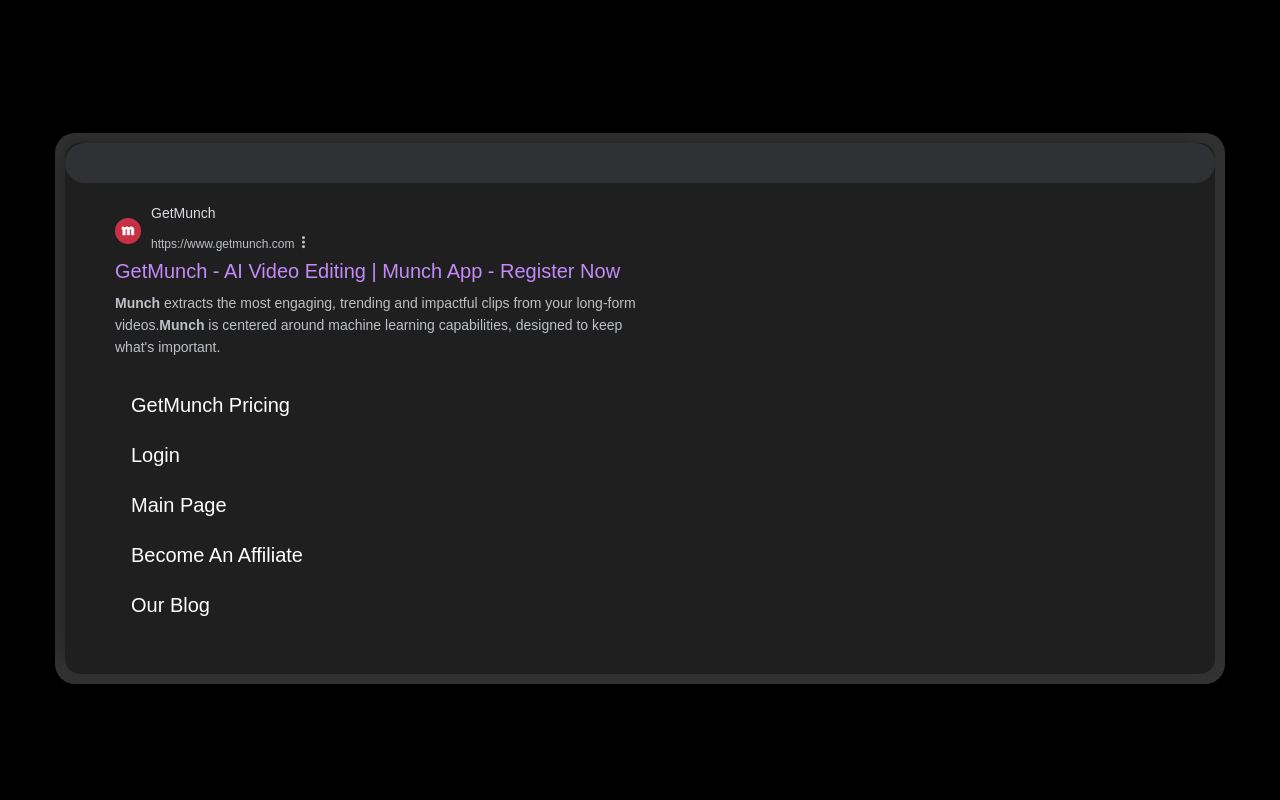
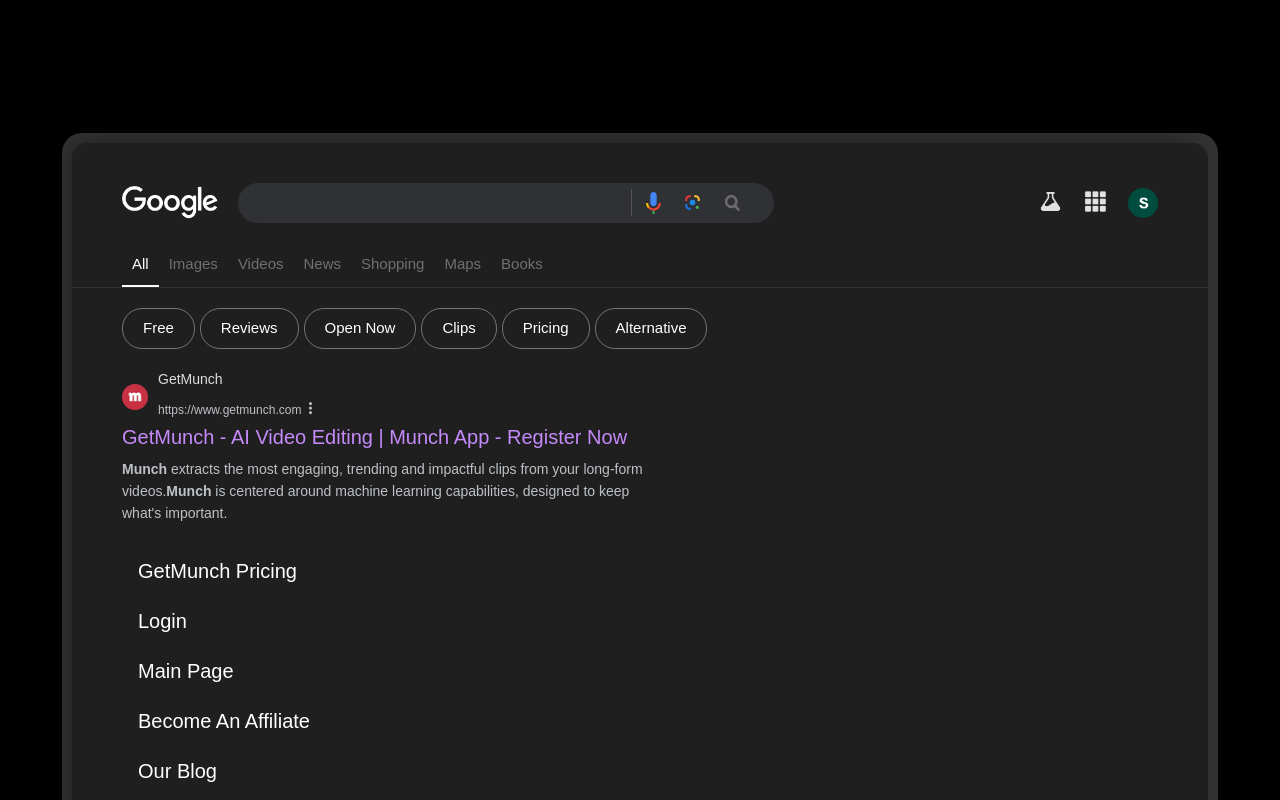
Before and after one commit to kirangit6/PPCCAIProject, a React (Create React App) app: page / in a window 1280 px wide. Shown: the part 720-1520 px from the top of the page. Built offline with nearby package versions, Linux system fonts and the light colour scheme.

Commit message:
Add files via upload

```diff
--- a/src/Pages/HomePage.js
+++ b/src/Pages/HomePage.js
@@ -295,152 +295,160 @@
 
         <section className="frame-image-sc bg-black space-mr">
           <AnimatedSection>
-            <div className="wrapper">
-              <div className="desktop_mockup">
-                <div className="google_interface">
-                  <div className="google_serach">
-                    <input type="text" className="google_serach_input" />
-                  </div>
-                  <div className="google_serach_result">
-                    <div className="serach_item">
-                      <div className="brand_logo_img">
-                        <img src="images/download.png" alt="" />
+            <div className="container">
+            <div class="wrapper">
+              <div class="desktop_mockup">
+                <div class="google_interface">
+                  <div class="header_area">
+                    <div class="header_ser">
+                      <div class="serach_wrapper">
+                        <div class="google_logo">
+                          <img src="images/Google_2015_logo.svg.png" alt="" height="40px"/>
+                        </div>
+                        <div class="google_serach">
+                          <div class="ser">
+                            <input type="text" class="google_serach_input"/>
+                              <div class="close d-none" >
+                                <svg focusable="false" xmlns="http://www.w3.org/2000/svg" viewBox="0 0 24 24"><path d="M19 6.41L17.59 5 12 10.59 6.41 5 5 6.41 10.59 12 5 17.59 6.41 19 12 13.41 17.59 19 19 17.59 13.41 12z"></path></svg>
+                              </div>
+                          </div>
+                          <div class="end_area">
+                            <button class=" goog_btn mic">
+                              <img src="images/Google_mic.svg" alt=""/>
+                            </button>
+                            <button class=" goog_btn lens">
+                              <img src="images/7123028_lens_google_icon.svg" alt=""/>
+                            </button>
+                            <button class=" goog_btn serch_ico">
+                              <img src="images/Vector_search_icon.svg.png" alt=""/>
+                            </button>
+                          </div>
+
+                        </div>
                       </div>
-                      <div className="brand_info">
-                        <div className="barnd_name">
-                          <h6>GetMunch</h6>
-                          <div className="link">
-                            <a
-                              href="https://www.getmunch.com"
-                              target="_blank"
-                              className="website_link"
-                            >
-                              https://www.getmunch.com
-                            </a>
-                            <a href="" className="modal_dot">
-                              <i className="bx bx-dots-vertical-rounded"></i>
-                            </a>
-                          </div>
+                      <div class="right ">
+                        <div class="search_labs">
+                          <img src="images/serachlabs.png" alt="" width="25px"/>
+                        </div>
+                        <div class="google_apps">
+                          <img src="images/186401_grid_icon.png" alt="" width="25px"/>
+
+                        </div>
+                        <div class="gmail">
+                          <img src="images/gamil.png" alt=""/>
                         </div>
                       </div>
                     </div>
-                    <div className="serach_result_main">
-                      <a
-                        href="https://www.getmunch.com/?everid=&oid=2&affid=45&source_id=munch&gad_source=1&gclid=CjwKCAjw5Ky1BhAgEiwA5jGujnDj13SG5uIE0xTl617SuBP3vYSLCBm1vr0jMR6uF-aQm83rxWE5xRoCpd0QAvD_BwE"
-                        className=""
-                        target="_blank"
-                      >
-                        <h1>
-                          {" "}
-                          GetMunch - AI Video Editing | Munch App - Register Now
-                        </h1>
+                    <div class="tabs">
+                      <div class="left_tabs">
+                        <button class="tab_btn active">All</button>
+                        <button class="tab_btn">Images</button>
+                        <button class="tab_btn">Videos</button>
+                        <button class="tab_btn">News</button>
+                        <button class="tab_btn">Shopping</button>
+                        <button class="tab_btn">Maps</button>
+                        <button class="tab_btn">Books</button>
+                        <button class="tab_btn d-none"> <span><i class='bx bx-dots-vertical-rounded'></i></span> More</button>
+                      </div>
+                      <div class="right_tabs d-none">
+                        <button class="tab_btn ">Tool</button>
+                      </div>
+                    </div>
+                  </div>
+                  <div class="capsul_tab">
+                    <button class="capsul">Free</button>
+                    <button class="capsul">Reviews</button>
+                    <button class="capsul">Open Now</button>
+                    <button class="capsul">Clips</button>
+                    <button class="capsul">Pricing</button>
+                    <button class="capsul">Alternative</button>
+                  </div>
+                  <div class="google_serach_result">
+                    <div class="serach_item">
+                      <div class="brand_logo_img">
+                        <img src="images/download.png" alt=""/>
+                      </div>
+                      <div class="brand_info">
+                        <div class="barnd_name">
+                          <h6>GetMunch</h6>
+                          <div class="link">
+                            <a href="https://www.getmunch.com" target="_blank" class="website_link">https://www.getmunch.com</a>
+                            <a href="" class="modal_dot"><i class='bx bx-dots-vertical-rounded' ></i></a>
+                          </div>
+
+                        </div>
+                      </div>
+                    </div>
+                    <div class="serach_result_main">
+
+                      <a href="https://www.getmunch.com/?everid=&oid=2&affid=45&source_id=munch&gad_source=1&gclid=CjwKCAjw5Ky1BhAgEiwA5jGujnDj13SG5uIE0xTl617SuBP3vYSLCBm1vr0jMR6uF-aQm83rxWE5xRoCpd0QAvD_BwE" class="" target="_blank">
+                        <h1>  GetMunch - AI Video Editing | Munch App - Register Now</h1>
                       </a>
 
-                      <p className="info">
-                        <span className="brand_name_highlisght">Munch</span>{" "}
-                        extracts the most engaging, trending and impactful clips
-                        from your long-form videos.
-                        <span className="brand_name_highlisght">Munch</span> is
-                        centered around machine learning capabilities, designed
-                        to keep what's important.
-                      </p>
+                      <p class="info"><span class="brand_name_highlisght">Munch</span> extracts the most engaging, trending and impactful clips from your long-form videos.
+                        <span class="brand_name_highlisght">Munch</span> is centered around machine learning capabilities, designed to keep what's important.</p>
                     </div>
-                    <div className="Ktlw8e">
-                      <div className="iCzAIb">
-                        <div className="d-flx">
-                          <a
-                            href="https://www.getmunch.com/?everid=&oid=2&affid=45&source_id=munch-pricing&gad_source=1&gclid=CjwKCAjw5Ky1BhAgEiwA5jGujvEvl46e6lRPJumAVHq3s3IGvPwjOdtBDxZykDHpcU9tw1d7DbP84xoCu_QQAvD_BwE"
-                            className=""
-                          >
+                    <div class="Ktlw8e">
+                      <div class="iCzAIb">
+                        <div class="d-flx">
+                          <a href="https://www.getmunch.com/?everid=&oid=2&affid=45&source_id=munch-pricing&gad_source=1&gclid=CjwKCAjw5Ky1BhAgEiwA5jGujvEvl46e6lRPJumAVHq3s3IGvPwjOdtBDxZykDHpcU9tw1d7DbP84xoCu_QQAvD_BwE" class="">
                             GetMunch Pricing
                           </a>
-                          <div className="icon d-none-icon">
-                            <i className="bx bx-chevron-right"></i>
-                          </div>
+                          <div class="icon d-none-icon"><i class='bx bx-chevron-right'></i></div>
                         </div>
-                        <p className="info d-none">
-                          Check Out The Pricing And Pick The Best Plan
-                        </p>
+                        <p class="info d-none">Check Out The Pricing And Pick The Best Plan</p>
                       </div>
                     </div>
-                    <div className="Ktlw8e">
-                      <div className="iCzAIb">
-                        <div className="d-flx">
-                          <a
-                            href="https://www.getmunch.com/?everid=&oid=2&affid=45&source_id=munch-pricing&gad_source=1&gclid=CjwKCAjw5Ky1BhAgEiwA5jGujvEvl46e6lRPJumAVHq3s3IGvPwjOdtBDxZykDHpcU9tw1d7DbP84xoCu_QQAvD_BwE"
-                            className=""
-                          >
+                    <div class="Ktlw8e">
+                      <div class="iCzAIb">
+                        <div class="d-flx">
+                          <a href="https://www.getmunch.com/?everid=&oid=2&affid=45&source_id=munch-pricing&gad_source=1&gclid=CjwKCAjw5Ky1BhAgEiwA5jGujvEvl46e6lRPJumAVHq3s3IGvPwjOdtBDxZykDHpcU9tw1d7DbP84xoCu_QQAvD_BwE" class="">
                             Login
                           </a>
-                          <div className="icon d-none-icon">
-                            <i className="bx bx-chevron-right"></i>
-                          </div>
+                          <div class="icon d-none-icon"><i class='bx bx-chevron-right'></i></div>
                         </div>
-                        <p className="info d-none">
-                          Enter the Required Details To Log In To Your Account.
-                        </p>
+                        <p class="info d-none">Enter the Required Details To Log In To Your Account.</p>
                       </div>
                     </div>
-                    <div className="Ktlw8e">
-                      <div className="iCzAIb">
-                        <div className="d-flx">
-                          <a
-                            href="https://www.getmunch.com/?everid=&oid=2&affid=45&source_id=munch-pricing&gad_source=1&gclid=CjwKCAjw5Ky1BhAgEiwA5jGujvEvl46e6lRPJumAVHq3s3IGvPwjOdtBDxZykDHpcU9tw1d7DbP84xoCu_QQAvD_BwE"
-                            className=""
-                          >
+                    <div class="Ktlw8e">
+                      <div class="iCzAIb">
+                        <div class="d-flx">
+                          <a href="https://www.getmunch.com/?everid=&oid=2&affid=45&source_id=munch-pricing&gad_source=1&gclid=CjwKCAjw5Ky1BhAgEiwA5jGujvEvl46e6lRPJumAVHq3s3IGvPwjOdtBDxZykDHpcU9tw1d7DbP84xoCu_QQAvD_BwE" class="">
                             Main Page
                           </a>
-                          <div className="icon d-none-icon">
-                            <i className="bx bx-chevron-right"></i>
-                          </div>
+                          <div class="icon d-none-icon"><i class='bx bx-chevron-right'></i></div>
                         </div>
-                        <p className="info d-none">
-                          Get To Know Us And Find Out More
-                        </p>
+                        <p class="info d-none">Get To Know Us And Find Out More</p>
                       </div>
                     </div>
-                    <div className="Ktlw8e">
-                      <div className="iCzAIb">
-                        <div className="d-flx">
-                          <a
-                            href="https://www.getmunch.com/?everid=&oid=2&affid=45&source_id=munch-pricing&gad_source=1&gclid=CjwKCAjw5Ky1BhAgEiwA5jGujvEvl46e6lRPJumAVHq3s3IGvPwjOdtBDxZykDHpcU9tw1d7DbP84xoCu_QQAvD_BwE"
-                            className=""
-                          >
+                    <div class="Ktlw8e">
+                      <div class="iCzAIb">
+                        <div class="d-flx">
+                          <a href="https://www.getmunch.com/?everid=&oid=2&affid=45&source_id=munch-pricing&gad_source=1&gclid=CjwKCAjw5Ky1BhAgEiwA5jGujvEvl46e6lRPJumAVHq3s3IGvPwjOdtBDxZykDHpcU9tw1d7DbP84xoCu_QQAvD_BwE" class="">
                             Become An Affiliate
                           </a>
-                          <div className="icon d-none-icon">
-                            <i className="bx bx-chevron-right"></i>
-                          </div>
+                          <div class="icon d-none-icon"><i class='bx bx-chevron-right'></i></div>
                         </div>
 
-                        <p className="info d-none">
-                          Fill Out the Form With Your Details To Join Our
-                          Program.
-                        </p>
+                        <p class="info d-none">Fill Out the Form With Your Details To Join Our Program.</p>
                       </div>
                     </div>
-                    <div className="Ktlw8e">
-                      <div className="iCzAIb">
-                        <div className="d-flx">
-                          <a
-                            href="https://www.getmunch.com/?everid=&oid=2&affid=45&source_id=munch-pricing&gad_source=1&gclid=CjwKCAjw5Ky1BhAgEiwA5jGujvEvl46e6lRPJumAVHq3s3IGvPwjOdtBDxZykDHpcU9tw1d7DbP84xoCu_QQAvD_BwE"
-                            className=""
-                          >
+                    <div class="Ktlw8e">
+                      <div class="iCzAIb">
+                        <div class="d-flx">
+                          <a href="https://www.getmunch.com/?everid=&oid=2&affid=45&source_id=munch-pricing&gad_source=1&gclid=CjwKCAjw5Ky1BhAgEiwA5jGujvEvl46e6lRPJumAVHq3s3IGvPwjOdtBDxZykDHpcU9tw1d7DbP84xoCu_QQAvD_BwE" class="">
                             Our Blog
                           </a>
-                          <div className="icon d-none-icon">
-                            <i className="bx bx-chevron-right"></i>
-                          </div>
+                          <div class="icon d-none-icon"><i class='bx bx-chevron-right'></i></div>
                         </div>
 
-                        <p className="info d-none">
-                          Check Out Our Blog And Get Inspired
-                        </p>
+                        <p class="info d-none">Check Out Our Blog And Get Inspired</p>
                       </div>
                     </div>
                   </div>
                 </div>
               </div>
+            </div>
             </div>
           </AnimatedSection>
         </section>
```
